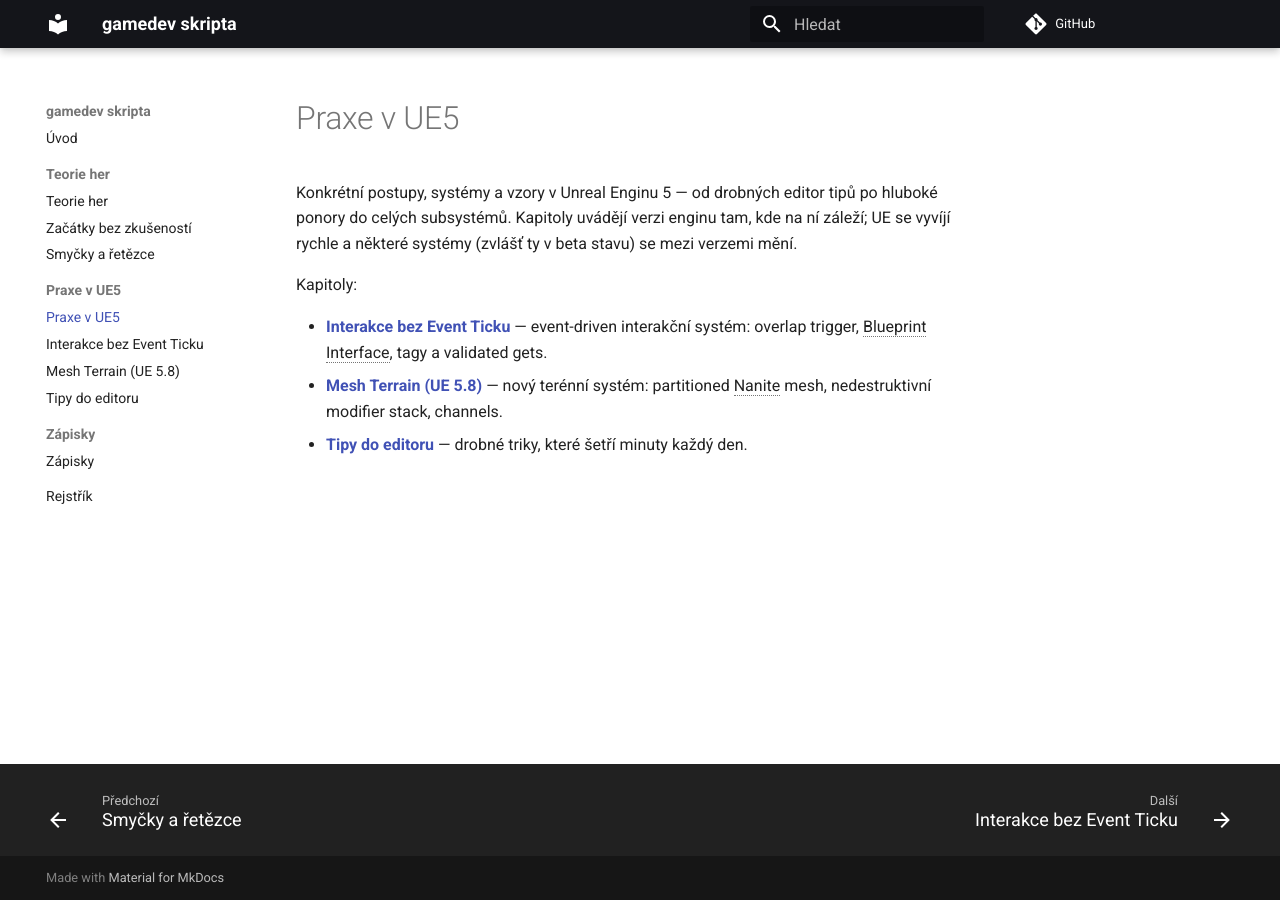
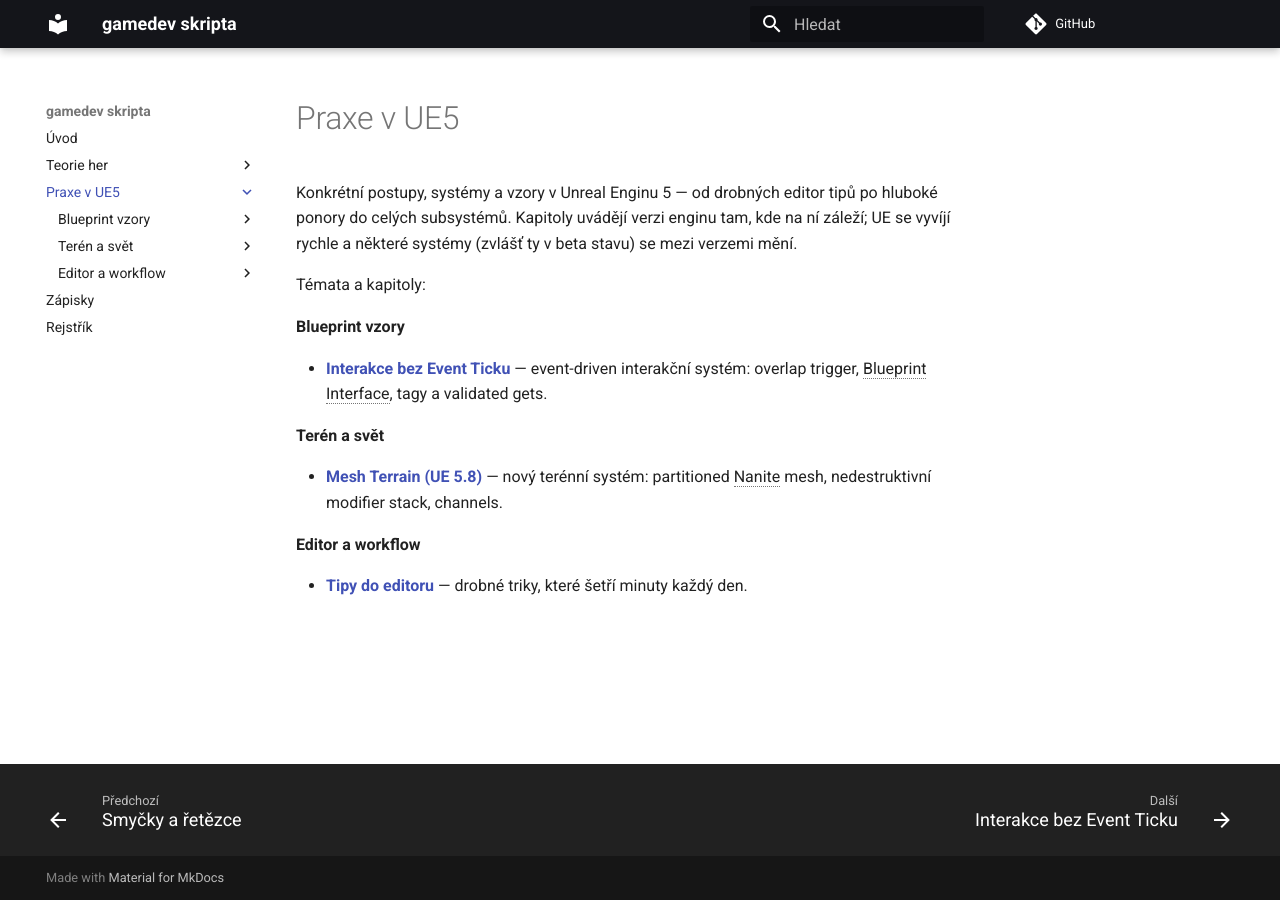
Before and after one commit to Martinsafka/gamedev-skripta, an MkDocs documentation site: the page built from docs/praxe/index.md, in a window 1280 px wide. Built offline with MkDocs 1.6.1 and Material for MkDocs 9.7.7, drawn with Linux system fonts in a browser that asks for light colours; comment, search, counter and statistics services are not loaded.

Commit message:
Restructure navigation into collapsible topic tree

```diff
--- a/docs/praxe/index.md
+++ b/docs/praxe/index.md
@@ -2,8 +2,16 @@
 
 Konkrétní postupy, systémy a vzory v Unreal Enginu 5 — od drobných editor tipů po hluboké ponory do celých subsystémů. Kapitoly uvádějí verzi enginu tam, kde na ní záleží; UE se vyvíjí rychle a některé systémy (zvlášť ty v beta stavu) se mezi verzemi mění.
 
-Kapitoly:
+Témata a kapitoly:
+
+**Blueprint vzory**
 
 - **[Interakce bez Event Ticku](interakce-bez-event-ticku.md)** — event-driven interakční systém: overlap trigger, Blueprint Interface, tagy a validated gets.
+
+**Terén a svět**
+
 - **[Mesh Terrain (UE 5.8)](mesh-terrain.md)** — nový terénní systém: partitioned Nanite mesh, nedestruktivní modifier stack, channels.
+
+**Editor a workflow**
+
 - **[Tipy do editoru](editor-tipy.md)** — drobné triky, které šetří minuty každý den.
--- a/mkdocs.yml
+++ b/mkdocs.yml
@@ -11,7 +11,7 @@
     primary: black
     accent: deep orange
   features:
-    - navigation.sections
+    - navigation.indexes
     - navigation.top
     - navigation.footer
     - search.suggest
@@ -42,13 +42,18 @@
   - Úvod: index.md
   - Teorie her:
       - teorie/index.md
-      - Začátky bez zkušeností: teorie/zacatky-bez-zkusenosti.md
-      - Smyčky a řetězce: teorie/smycky-a-retezce.md
+      - Tvůrčí proces a mindset:
+          - Začátky bez zkušeností: teorie/zacatky-bez-zkusenosti.md
+      - Základy designu:
+          - Smyčky a řetězce: teorie/smycky-a-retezce.md
   - Praxe v UE5:
       - praxe/index.md
-      - Interakce bez Event Ticku: praxe/interakce-bez-event-ticku.md
-      - Mesh Terrain (UE 5.8): praxe/mesh-terrain.md
-      - Tipy do editoru: praxe/editor-tipy.md
+      - Blueprint vzory:
+          - Interakce bez Event Ticku: praxe/interakce-bez-event-ticku.md
+      - Terén a svět:
+          - Mesh Terrain (UE 5.8): praxe/mesh-terrain.md
+      - Editor a workflow:
+          - Tipy do editoru: praxe/editor-tipy.md
   - Zápisky:
       - zapisky/index.md
   - Rejstřík: rejstrik.md
```
Also changed, not shown: README.md (+1 -1 lines), agent_docs/architecture.md (+4 -2 lines), agent_docs/dev_log.md (+13 -0 lines), agent_docs/roadmap.md (+8 -8 lines), docs/teorie/index.md (+6 -1 lines).
